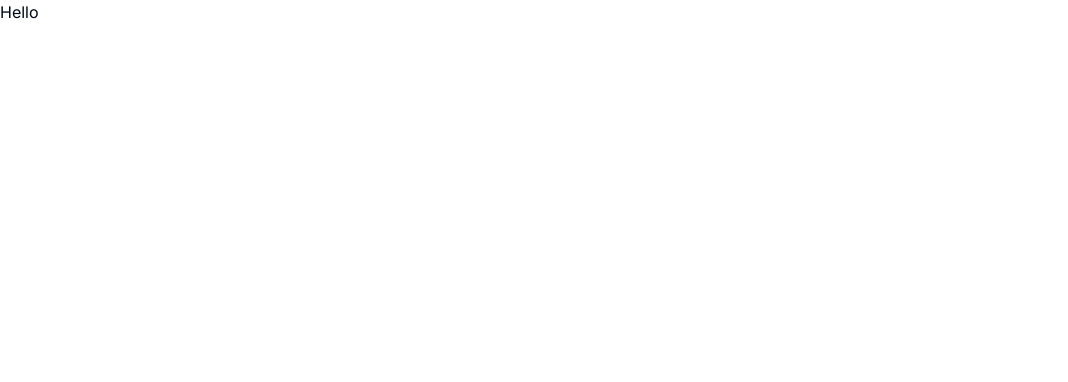
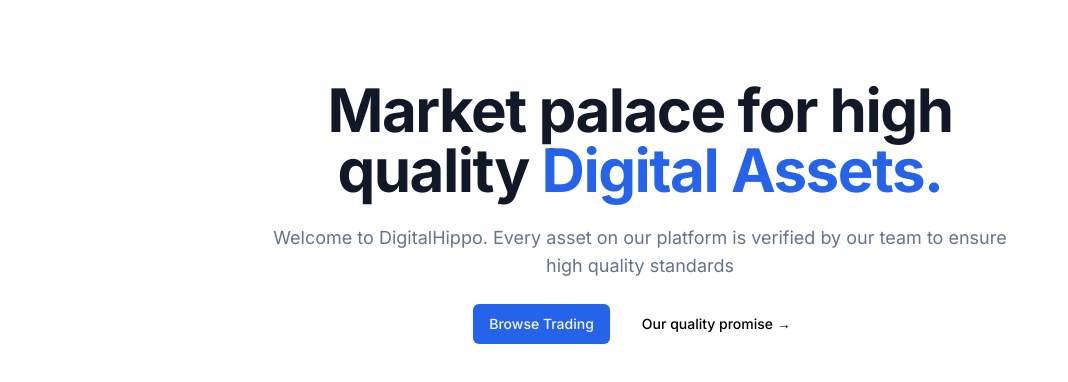
Before and after one commit to Haideraliamjad/digital-hippo-marketplace, a Next.js app: page / in a window 1280 px wide. Shown: the top 382 px of the page, without its empty margins (0-1068 px from the left). Built offline with nearby package versions, Linux system fonts and the light colour scheme.

Commit message:
style : add hero section

```diff
--- a/package.json
+++ b/package.json
@@ -9,6 +9,7 @@
     "lint": "next lint"
   },
   "dependencies": {
+    "@radix-ui/react-slot": "^1.0.2",
     "class-variance-authority": "^0.7.0",
     "clsx": "^2.1.0",
     "lucide-react": "^0.372.0",
--- a/src/app/globals.css
+++ b/src/app/globals.css
@@ -1,76 +1,51 @@
 @tailwind base;
 @tailwind components;
 @tailwind utilities;
+
 
 @layer base {
   :root {
     --background: 0 0% 100%;
     --foreground: 222.2 84% 4.9%;
-
     --card: 0 0% 100%;
     --card-foreground: 222.2 84% 4.9%;
-
     --popover: 0 0% 100%;
     --popover-foreground: 222.2 84% 4.9%;
-
-      --primary: 222.2 47.4% 11.2%;
+    --primary: 221.2 83.2% 53.3%;
     --primary-foreground: 210 40% 98%;
-
     --secondary: 210 40% 96.1%;
     --secondary-foreground: 222.2 47.4% 11.2%;
-
     --muted: 210 40% 96.1%;
     --muted-foreground: 215.4 16.3% 46.9%;
-
     --accent: 210 40% 96.1%;
     --accent-foreground: 222.2 47.4% 11.2%;
-
     --destructive: 0 84.2% 60.2%;
     --destructive-foreground: 210 40% 98%;
-
     --border: 214.3 31.8% 91.4%;
     --input: 214.3 31.8% 91.4%;
-      --ring: 222.2 84% 4.9%;
-
+    --ring: 221.2 83.2% 53.3%;
     --radius: 0.5rem;
   }
 
   .dark {
     --background: 222.2 84% 4.9%;
     --foreground: 210 40% 98%;
-
     --card: 222.2 84% 4.9%;
     --card-foreground: 210 40% 98%;
-
     --popover: 222.2 84% 4.9%;
     --popover-foreground: 210 40% 98%;
-
-      --primary: 210 40% 98%;
+    --primary: 217.2 91.2% 59.8%;
     --primary-foreground: 222.2 47.4% 11.2%;
-
     --secondary: 217.2 32.6% 17.5%;
     --secondary-foreground: 210 40% 98%;
-
     --muted: 217.2 32.6% 17.5%;
     --muted-foreground: 215 20.2% 65.1%;
-
     --accent: 217.2 32.6% 17.5%;
     --accent-foreground: 210 40% 98%;
-
     --destructive: 0 62.8% 30.6%;
     --destructive-foreground: 210 40% 98%;
-
     --border: 217.2 32.6% 17.5%;
     --input: 217.2 32.6% 17.5%;
-      --ring: 212.7 26.8% 83.9%;
+    --ring: 224.3 76.3% 48%;
   }
 }
-
-  @layer base {
-    * {
-      @apply border-border;
-    }
-    body {
-      @apply bg-background text-foreground;
-    }
-  }
--- a/src/app/page.tsx
+++ b/src/app/page.tsx
@@ -1,5 +1,26 @@
-import Image from "next/image";
-
+import MaxWidthWrapper from "@/components/MaxWidthWrapper";
+import Link from "next/link";
+import { Button, buttonVariants } from "@/components/ui/button";
 export default function Home() {
-  return <h1>Hello</h1>;
+  return (
+    <MaxWidthWrapper>
+      <div className="py-20 mx-auto text-center flex flex-col items-center max-w-3xl">
+        <h1 className="text-4xl font-bold tracking-tight text-gray-900 sm:text-6xl">
+          Market palace for high quality {""}
+          <span className="text-blue-600">Digital Assets.</span>
+        </h1>
+        <p className="mt-6 text-lg m-w-prose text-muted-foreground">
+          Welcome to DigitalHippo. Every asset on our platform is verified by
+          our team to ensure high quality standards
+        </p>
+        <div className="flex flex-col sm:flex-row gap-4 mt-6">
+          <Link href={"/products"} className={buttonVariants()}>
+            Browse Trading
+          </Link>
+          <Button variant="ghost">Our quality promise &rarr;</Button>
+        </div>
+      </div>
+      {/* Todo : Add products list here */}
+    </MaxWidthWrapper>
+  );
 }
--- a/src/components/MaxWidthWrapper.tsx
+++ b/src/components/MaxWidthWrapper.tsx
@@ -3,10 +3,10 @@
 
 const MaxWidthWrapper = ({
   className,
-  Children,
+  children,
 }: {
   className?: String;
-  Children: ReactNode;
+  children: ReactNode;
 }) => {
   return (
     <div
@@ -15,7 +15,7 @@
         className
       )}
     >
-      {Children}
+      {children}
     </div>
   );
 };
--- /dev/null
+++ b/src/components/ui/button.tsx
@@ -0,0 +1,56 @@
+import * as React from "react"
+import { Slot } from "@radix-ui/react-slot"
+import { cva, type VariantProps } from "class-variance-authority"
+
+import { cn } from "@/lib/utils"
+
+const buttonVariants = cva(
+  "inline-flex items-center justify-center whitespace-nowrap rounded-md text-sm font-medium ring-offset-background transition-colors focus-visible:outline-none focus-visible:ring-2 focus-visible:ring-ring focus-visible:ring-offset-2 disabled:pointer-events-none disabled:opacity-50",
+  {
+    variants: {
+      variant: {
+        default: "bg-primary text-primary-foreground hover:bg-primary/90",
+        destructive:
+          "bg-destructive text-destructive-foreground hover:bg-destructive/90",
+        outline:
+          "border border-input bg-background hover:bg-accent hover:text-accent-foreground",
+        secondary:
+          "bg-secondary text-secondary-foreground hover:bg-secondary/80",
+        ghost: "hover:bg-accent hover:text-accent-foreground",
+        link: "text-primary underline-offset-4 hover:underline",
+      },
+      size: {
+        default: "h-10 px-4 py-2",
+        sm: "h-9 rounded-md px-3",
+        lg: "h-11 rounded-md px-8",
+        icon: "h-10 w-10",
+      },
+    },
+    defaultVariants: {
+      variant: "default",
+      size: "default",
+    },
+  }
+)
+
+export interface ButtonProps
+  extends React.ButtonHTMLAttributes<HTMLButtonElement>,
+    VariantProps<typeof buttonVariants> {
+  asChild?: boolean
+}
+
+const Button = React.forwardRef<HTMLButtonElement, ButtonProps>(
+  ({ className, variant, size, asChild = false, ...props }, ref) => {
+    const Comp = asChild ? Slot : "button"
+    return (
+      <Comp
+        className={cn(buttonVariants({ variant, size, className }))}
+        ref={ref}
+        {...props}
+      />
+    )
+  }
+)
+Button.displayName = "Button"
+
+export { Button, buttonVariants }
```
Also changed, not shown: 1 other file (tests, documents, lock files or other folders). Lines whose indentation alone changed are shown as unchanged.
